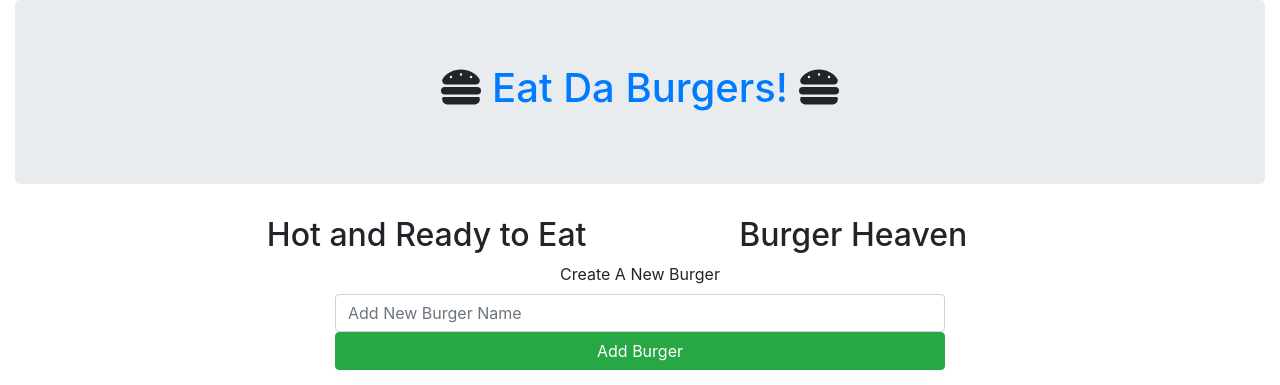
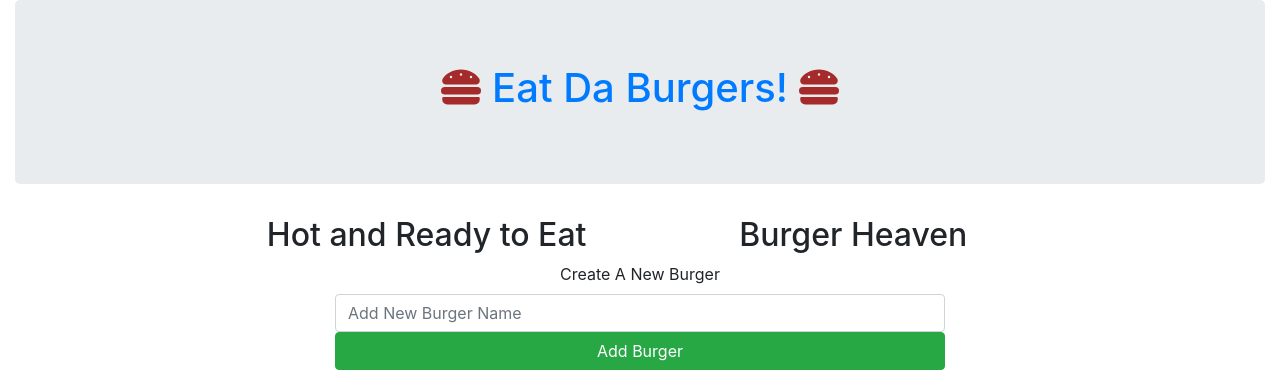
Before and after one commit to w3fl3x/burger, a Node server app: template views/index.handlebars in a window 1280 px wide. Shown: the top 385 px of the page. Run offline with Node 20, Linux system fonts and the light colour scheme; the template is opened without the code that fills it, so the values that code supplies are empty; some libraries are stand-ins or nearby versions.

Commit message:
Changed burger icon color to brown.

```diff
--- a/views/index.handlebars
+++ b/views/index.handlebars
@@ -1,6 +1,6 @@
 <div class="container-fluid">
   <div class="jumbotron">
-    <h1 id="sign-name" class="text-center"><i class="fas fa-hamburger"></i><a href="" id="sign-glow"> Eat Da Burgers! </a><i class="fas fa-hamburger"></i></h1>
+    <h1 id="sign-name" class="text-center"><i class="fas fa-hamburger" style="color: brown"></i><a href="" id="sign-glow"> Eat Da Burgers! </a><i class="fas fa-hamburger" style="color: brown"></i></h1>
   </div>
 
   <div class="row">
```
Also changed, not shown: public/assets/css/burger_style.css.
